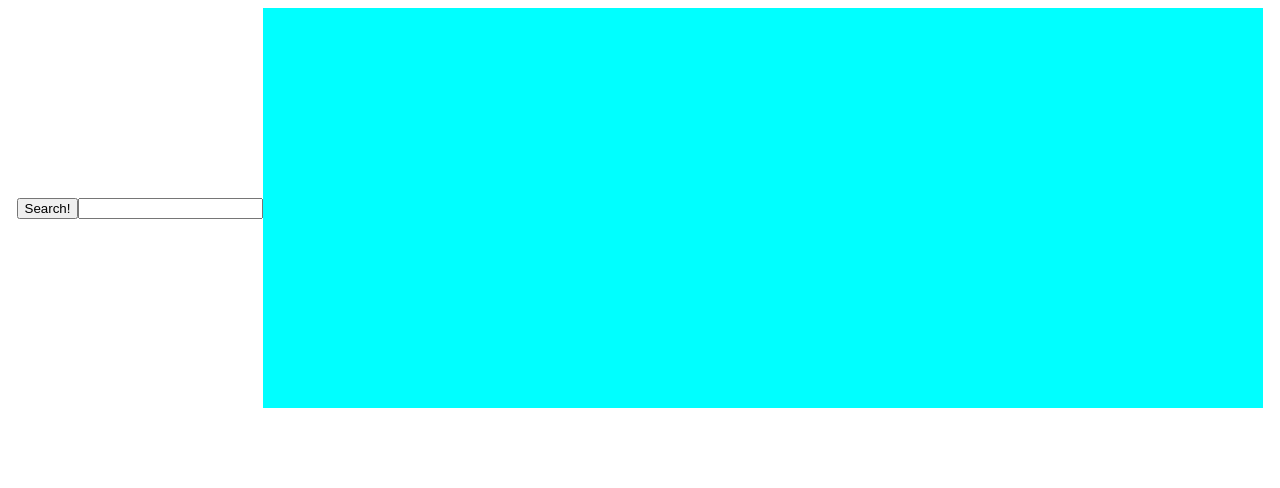
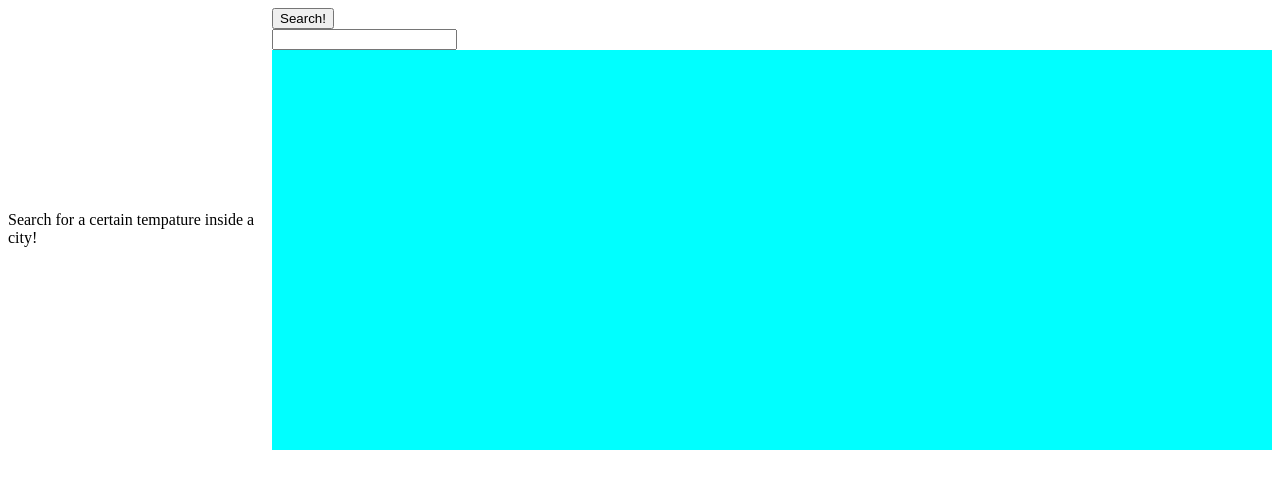
Before and after one commit to LunaBegray/weather-app, a plain HTML site: page index.html in a window 1280 px wide. Drawn offline with Linux system fonts and the light colour scheme.

Commit message:
index.html

```diff
--- a/index.html
+++ b/index.html
@@ -8,6 +8,8 @@
     <link rel="stylesheet" href="styles.css">
 </head>
 <body>
+    <div class="text"> Search for a certain tempature inside a city!</div>
+    <div class="container">
         <div class="btn-container">
             <button class="searchBtn">Search!</button>
         </div>
@@ -17,6 +19,7 @@
         <div class="display-container">
 
         </div>
+    </div>
     <script src="script.js"></script>
 </body>
 </html>
```
Lines whose indentation alone changed are shown as unchanged.
